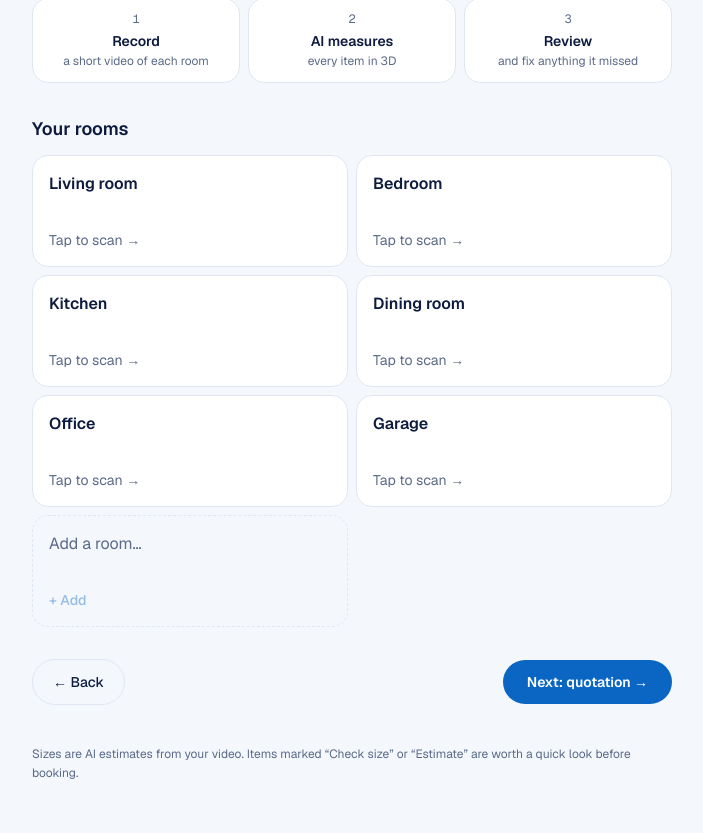
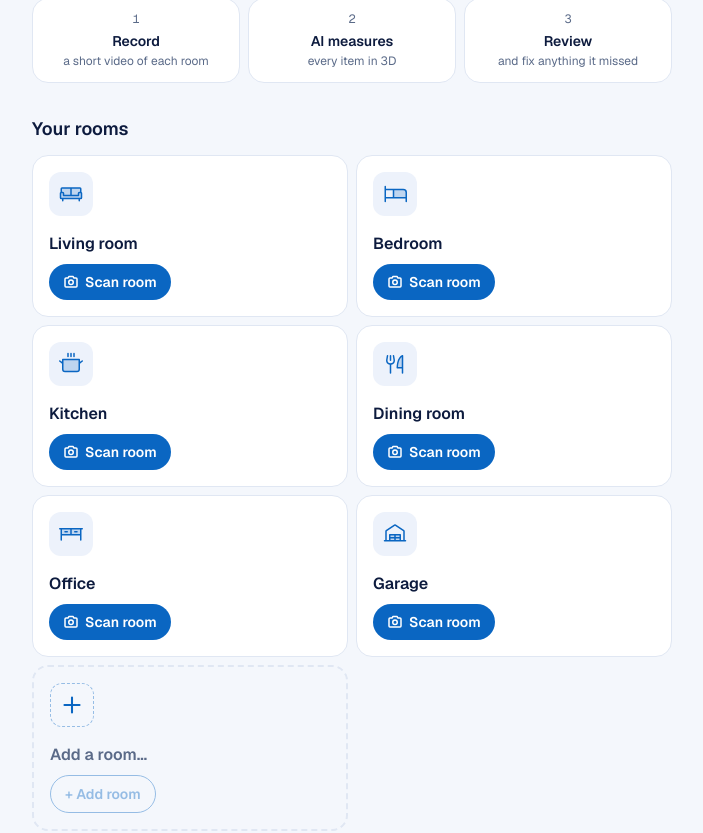
Before and after one commit to tusharjain2001/moversely, a Next.js app in the folder web/: page /survey in a window 1280 px wide. Shown: the part 430-1263 px from the top of the page, without its empty margins (288-991 px from the left). Built offline with nearby package versions, Linux system fonts and the light colour scheme; no server answers.

Commit message:
Clearer room cards on the survey page: room icons, Scan room button, scanned tick

```diff
--- a/web/src/components/SurveyApp.tsx
+++ b/web/src/components/SurveyApp.tsx
@@ -1,7 +1,22 @@
 "use client";
 
+import {
+  Bathtub,
+  Bed,
+  Camera,
+  CheckCircle,
+  CookingPot,
+  Couch,
+  Desk,
+  ForkKnife,
+  Garage,
+  House,
+  Plus,
+  type Icon,
+  WarningCircle,
+} from "@phosphor-icons/react";
 import Link from "next/link";
-import { useState } from "react";
+import { createElement, useState } from "react";
 import { useIsClient } from "@/lib/move";
 import type { Room, Units } from "@/lib/types";
 import { useSurvey } from "@/lib/useSurvey";
@@ -88,13 +103,7 @@ function Survey() {
         <ul className="mt-3 grid grid-cols-2 gap-2">
           {rooms.map((r) => (
             <li key={r.id}>
-              <button
-                onClick={() => setOpenId(r.id)}
-                className="flex h-full min-h-28 w-full flex-col justify-between rounded-2xl border border-[var(--line)] bg-[var(--card)] p-4 text-left transition hover:border-[var(--primary)]"
-              >
-                <span className="font-semibold">{r.name}</span>
-                <RoomStatus room={r} units={units} />
-              </button>
+              <RoomCard room={r} units={units} onOpen={() => setOpenId(r.id)} />
             </li>
           ))}
           <li>
@@ -105,17 +114,26 @@ function Survey() {
                 setOpenId(survey.addRoom(newRoom));
                 setNewRoom("");
               }}
-              className="flex h-full min-h-28 flex-col justify-between rounded-2xl border border-dashed border-[var(--line)] p-4"
+              className="flex h-full min-h-36 flex-col justify-between gap-4 rounded-2xl border-2 border-dashed border-[var(--line)] p-4 transition focus-within:border-[var(--primary)]"
             >
+              <span className="grid h-11 w-11 place-items-center rounded-xl border border-dashed border-[var(--primary)]/40 text-[var(--primary)]">
+                <Plus size={22} weight="bold" aria-hidden />
+              </span>
+              <span>
                 <input
                   value={newRoom}
                   onChange={(e) => setNewRoom(e.target.value)}
                   placeholder="Add a room…"
-                className="w-full bg-transparent font-semibold outline-none placeholder:font-normal placeholder:text-[var(--muted)]"
+                  aria-label="Room name"
+                  className="w-full bg-transparent font-semibold outline-none placeholder:font-semibold placeholder:text-[var(--muted)]"
                 />
-              <button disabled={!newRoom.trim()} className="self-start text-sm font-medium text-[var(--accent)] disabled:opacity-40">
-                + Add
+                <button
+                  disabled={!newRoom.trim()}
+                  className="mt-2 rounded-full border border-[var(--primary)] px-3.5 py-2 text-sm font-semibold text-[var(--primary)] transition hover:bg-[var(--primary)] hover:text-[var(--on-primary)] disabled:pointer-events-none disabled:opacity-40"
+                >
+                  + Add room
                 </button>
+              </span>
             </form>
           </li>
         </ul>
@@ -153,20 +171,68 @@ function Survey() {
   );
 }
 
+const ROOM_ICONS: [RegExp, Icon][] = [
+  [/living|lounge|family/i, Couch],
+  [/bed|guest|kid|nursery/i, Bed],
+  [/kitchen/i, CookingPot],
+  [/dining/i, ForkKnife],
+  [/office|study/i, Desk],
+  [/garage|store|shed/i, Garage],
+  [/bath/i, Bathtub],
+];
+const roomIcon = (name: string) => ROOM_ICONS.find(([re]) => re.test(name))?.[1] ?? House;
+
+function RoomCard({ room, units, onOpen }: { room: Room; units: Units; onOpen: () => void }) {
+  const done = room.status === "done";
+  return (
+    <button
+      onClick={onOpen}
+      className={`group relative flex h-full min-h-36 w-full flex-col justify-between gap-4 rounded-2xl border bg-[var(--card)] p-4 text-left transition hover:-translate-y-0.5 hover:border-[var(--primary)] hover:shadow-[0_14px_30px_-18px_rgb(10_70_150/0.45)] active:translate-y-0 ${
+        done ? "border-[var(--ok)]/30" : "border-[var(--line)]"
+      }`}
+    >
+      <span className="flex items-start justify-between gap-2">
+        <span
+          className={`grid h-11 w-11 place-items-center rounded-xl ${
+            done ? "bg-[var(--ok-bg)] text-[var(--ok)]" : "bg-[var(--chip)] text-[var(--primary)]"
+          }`}
+        >
+          {createElement(roomIcon(room.name), { size: 24, weight: "duotone", "aria-hidden": true })}
+        </span>
+        {done && <CheckCircle size={22} weight="fill" className="text-[var(--ok)]" aria-label="Scanned" />}
+      </span>
+      <span>
+        <span className="block font-semibold">{room.name}</span>
+        <span className="mt-2 block">
+          <RoomStatus room={room} units={units} />
+        </span>
+      </span>
+    </button>
+  );
+}
+
 function RoomStatus({ room, units }: { room: Room; units: Units }) {
   switch (room.status) {
     case "empty":
-      return <span className="text-sm text-[var(--muted)]">Tap to scan →</span>;
+      return (
+        <span className="inline-flex items-center gap-1.5 rounded-full bg-[var(--primary)] px-3.5 py-2 text-sm font-semibold text-[var(--on-primary)] transition group-hover:brightness-110">
+          <Camera size={16} weight="bold" aria-hidden /> Scan room
+        </span>
+      );
     case "uploading":
-      return <span className="text-sm text-[var(--accent)]">Uploading {Math.round(room.progress * 100)}%</span>;
+      return <span className="text-sm font-medium text-[var(--accent)]">Uploading {Math.round(room.progress * 100)}%</span>;
     case "processing":
       return (
-        <span className="flex items-center gap-2 text-sm text-[var(--accent)]">
+        <span className="flex items-center gap-2 text-sm font-medium text-[var(--accent)]">
           <span className="h-2 w-2 animate-pulse rounded-full bg-[var(--tape)]" /> Measuring…
         </span>
       );
     case "error":
-      return <span className="text-sm text-[var(--bad)]">Try again</span>;
+      return (
+        <span className="inline-flex items-center gap-1.5 rounded-full border border-[var(--bad)]/40 px-3.5 py-2 text-sm font-semibold text-[var(--bad)]">
+          <WarningCircle size={16} weight="bold" aria-hidden /> Try again
+        </span>
+      );
     case "done":
       return (
         <span className="text-sm">
```
Lines whose indentation alone changed are shown as unchanged.
